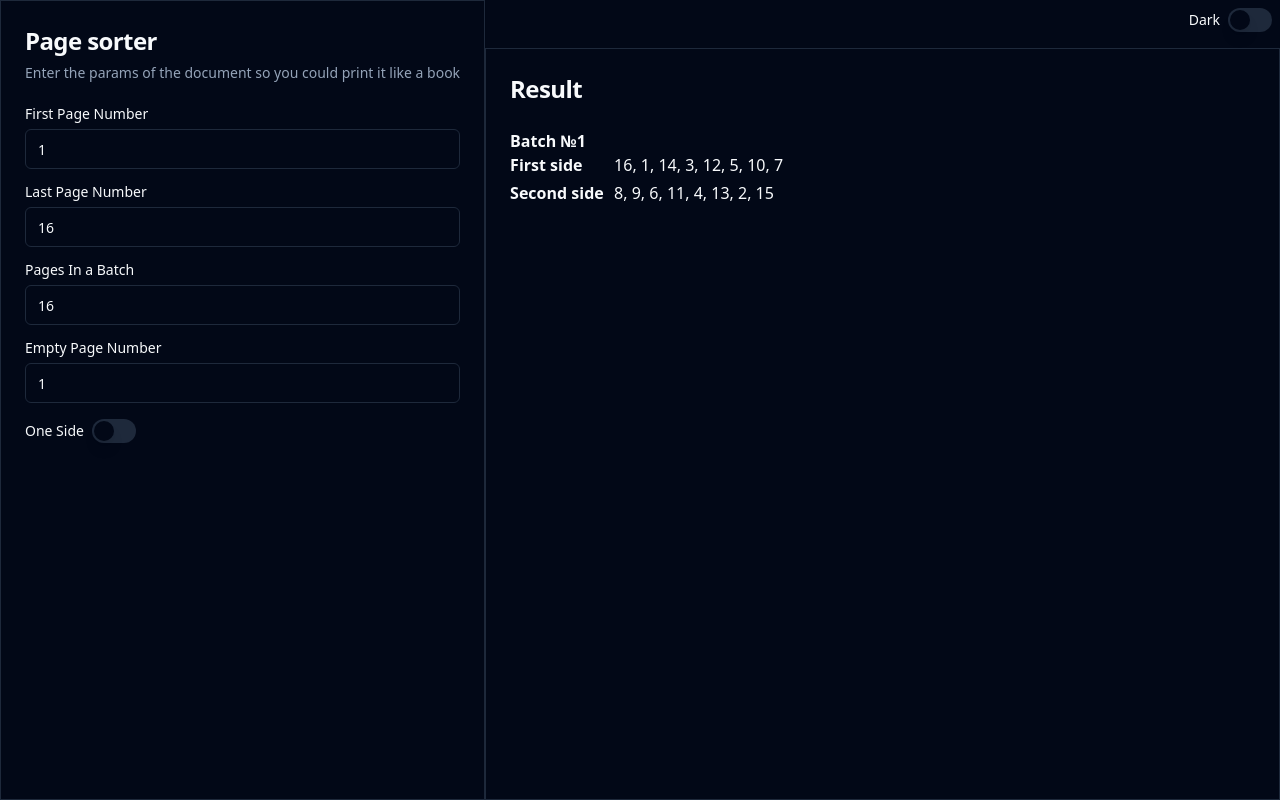
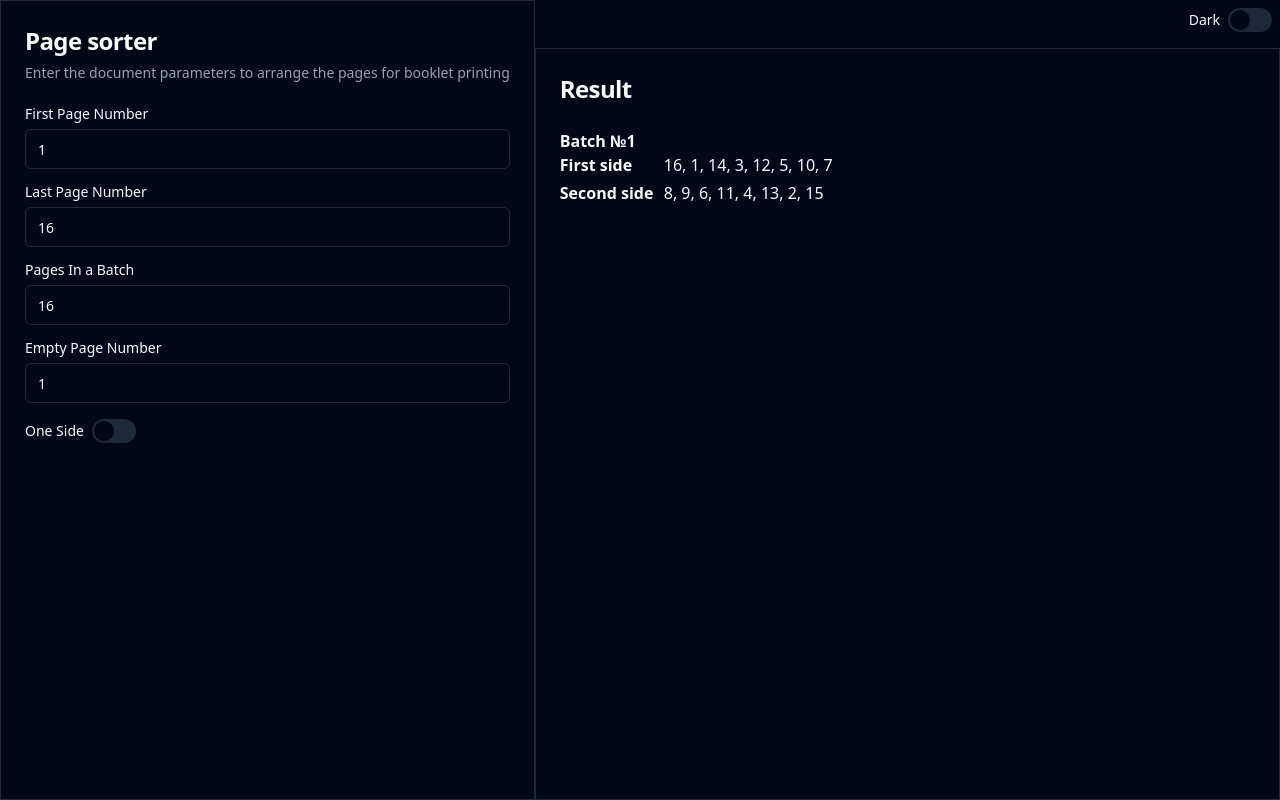
Before and after one commit to sevauni/page-sorter, a React (Vite) app: page / in a window 1280 px wide. Built offline with nearby package versions, Linux system fonts and the light colour scheme.

Commit message:
chore: Update page form description for booklet printing

```diff
--- a/src/components/PageForm.tsx
+++ b/src/components/PageForm.tsx
@@ -14,7 +14,7 @@ export const PagesForm = () => {
         <CardHeader>
           <CardTitle className="text-2xl">Page sorter</CardTitle>
           <CardDescription>
-            Enter the params of the document so you could print it like a book
+          Enter the document parameters to arrange the pages for booklet printing
           </CardDescription>
         </CardHeader>
         <CardContent className="grid gap-4">
```
